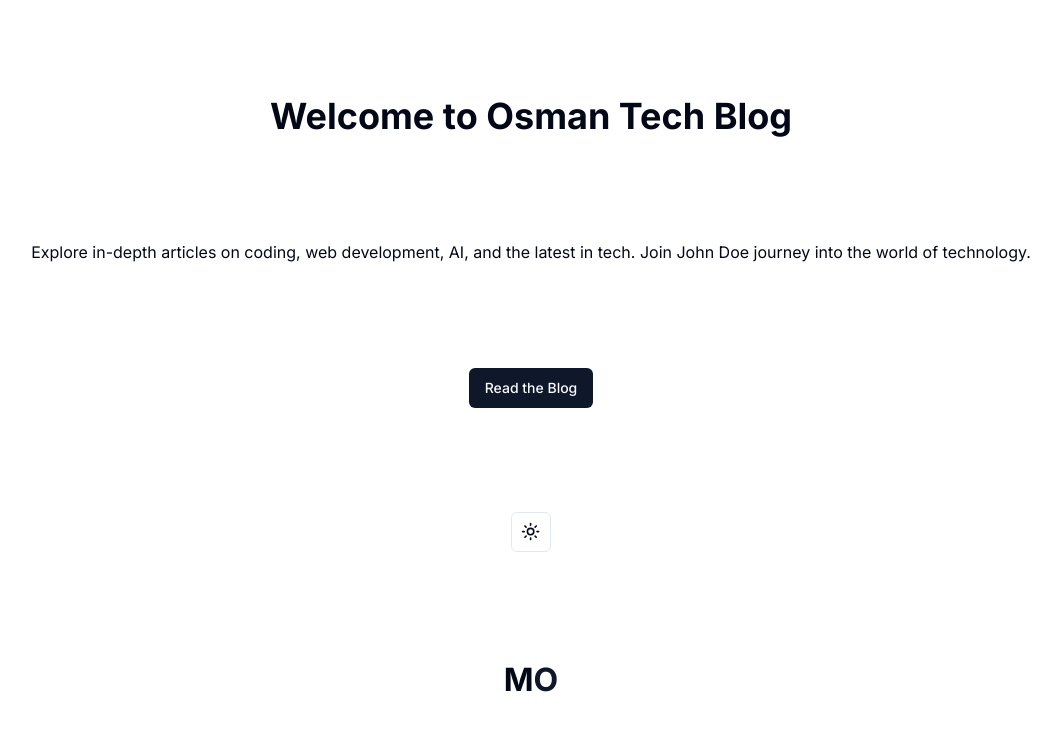
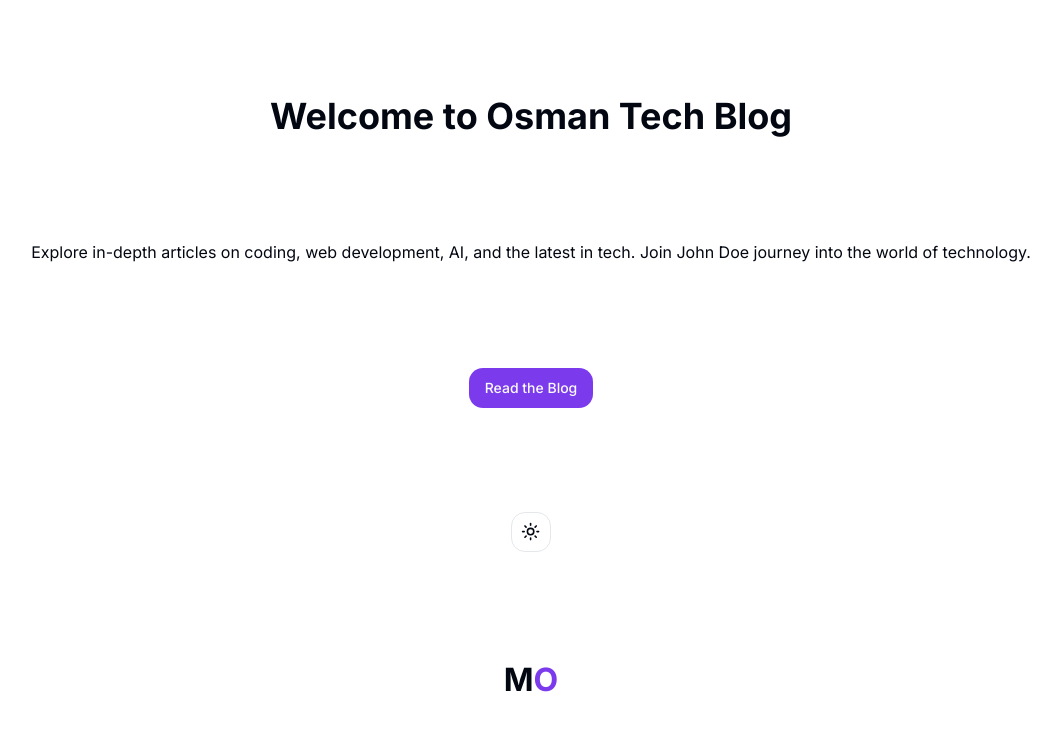
Before and after one commit to mosmn/me, a Next.js app: page / in a window 1280 px wide. Shown: the top 730 px of the page, without its empty margins (109-1167 px from the left). Built offline with nearby package versions, Linux system fonts and the light colour scheme.

Commit message:
chore: Update global CSS variables for theme colors

```diff
--- a/styles/globals.css
+++ b/styles/globals.css
@@ -2,69 +2,54 @@
   @tailwind components;
   @tailwind utilities;
 
+
   @layer base {
     :root {
       --background: 0 0% 100%;
-      --foreground: 222.2 84% 4.9%;
-
+      --foreground: 224 71.4% 4.1%;
       --card: 0 0% 100%;
-      --card-foreground: 222.2 84% 4.9%;
-
+      --card-foreground: 224 71.4% 4.1%;
       --popover: 0 0% 100%;
-      --popover-foreground: 222.2 84% 4.9%;
-
-      --primary: 222.2 47.4% 11.2%;
-      --primary-foreground: 210 40% 98%;
-
-      --secondary: 210 40% 96.1%;
-      --secondary-foreground: 222.2 47.4% 11.2%;
-
-      --muted: 210 40% 96.1%;
-      --muted-foreground: 215.4 16.3% 46.9%;
-
-      --accent: 210 40% 96.1%;
-      --accent-foreground: 222.2 47.4% 11.2%;
-
+      --popover-foreground: 224 71.4% 4.1%;
+      --primary: 262.1 83.3% 57.8%;
+      --primary-foreground: 210 20% 98%;
+      --secondary: 220 14.3% 95.9%;
+      --secondary-foreground: 220.9 39.3% 11%;
+      --muted: 220 14.3% 95.9%;
+      --muted-foreground: 220 8.9% 46.1%;
+      --accent: 220 14.3% 95.9%;
+      --accent-foreground: 220.9 39.3% 11%;
       --destructive: 0 84.2% 60.2%;
-      --destructive-foreground: 210 40% 98%;
-
-      --border: 214.3 31.8% 91.4%;
-      --input: 214.3 31.8% 91.4%;
-      --ring: 222.2 84% 4.9%;
-
-      --radius: 0.5rem;
+      --destructive-foreground: 210 20% 98%;
+      --border: 220 13% 91%;
+      --input: 220 13% 91%;
+      --ring: 262.1 83.3% 57.8%;
+      --radius: 1rem;
     }
 
     .dark {
-      --background: 222.2 84% 4.9%;
-      --foreground: 210 40% 98%;
-
-      --card: 222.2 84% 4.9%;
-      --card-foreground: 210 40% 98%;
-
-      --popover: 222.2 84% 4.9%;
-      --popover-foreground: 210 40% 98%;
-
-      --primary: 210 40% 98%;
-      --primary-foreground: 222.2 47.4% 11.2%;
-
-      --secondary: 217.2 32.6% 17.5%;
-      --secondary-foreground: 210 40% 98%;
-
-      --muted: 217.2 32.6% 17.5%;
-      --muted-foreground: 215 20.2% 65.1%;
-
-      --accent: 217.2 32.6% 17.5%;
-      --accent-foreground: 210 40% 98%;
-
+      --background: 224 71.4% 4.1%;
+      --foreground: 210 20% 98%;
+      --card: 224 71.4% 4.1%;
+      --card-foreground: 210 20% 98%;
+      --popover: 224 71.4% 4.1%;
+      --popover-foreground: 210 20% 98%;
+      --primary: 263.4 70% 50.4%;
+      --primary-foreground: 210 20% 98%;
+      --secondary: 215 27.9% 16.9%;
+      --secondary-foreground: 210 20% 98%;
+      --muted: 215 27.9% 16.9%;
+      --muted-foreground: 217.9 10.6% 64.9%;
+      --accent: 215 27.9% 16.9%;
+      --accent-foreground: 210 20% 98%;
       --destructive: 0 62.8% 30.6%;
-      --destructive-foreground: 210 40% 98%;
-
-      --border: 217.2 32.6% 17.5%;
-      --input: 217.2 32.6% 17.5%;
-      --ring: 212.7 26.8% 83.9%;
+      --destructive-foreground: 210 20% 98%;
+      --border: 215 27.9% 16.9%;
+      --input: 215 27.9% 16.9%;
+      --ring: 263.4 70% 50.4%;
     }
   }
+
 
   @layer base {
     * {
```
